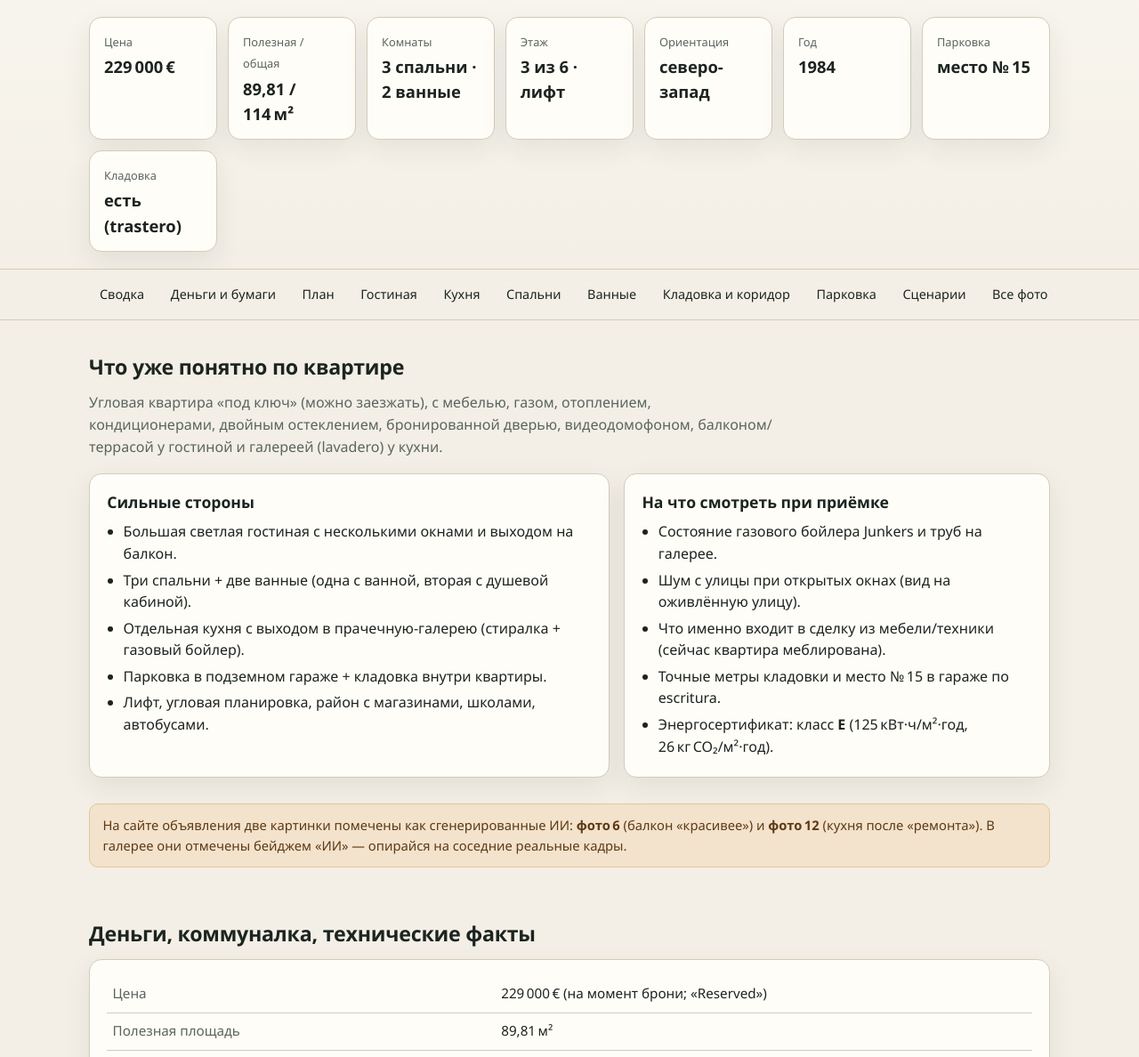
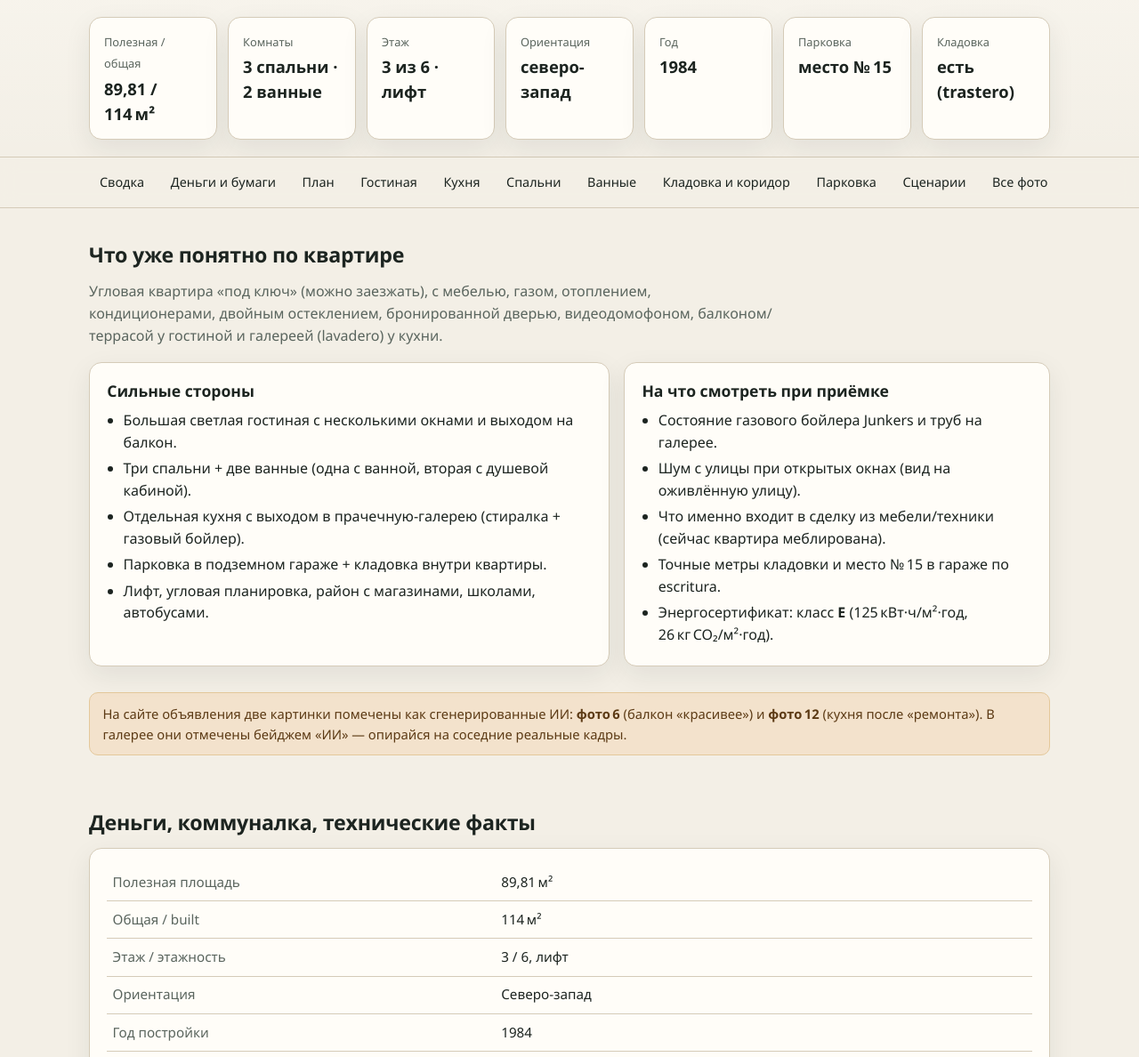
Before and after one commit to geks52/pisoencastellon, a plain HTML site: page index.html in a window 1280 px wide. Shown: the part 212-1400 px from the top of the page at 89% size. Drawn offline with Linux system fonts and the light colour scheme.

Commit message:
update info

```diff
--- a/index.html
+++ b/index.html
@@ -284,7 +284,6 @@
         Клик по фото открывает полноразмерный просмотр.
       </p>
       <div class="facts">
-        <div class="fact"><span>Цена</span><b>229 000 €</b></div>
         <div class="fact"><span>Полезная / общая</span><b>89,81 / 114 м²</b></div>
         <div class="fact"><span>Комнаты</span><b>3 спальни · 2 ванные</b></div>
         <div class="fact"><span>Этаж</span><b>3 из 6 · лифт</b></div>
@@ -353,7 +352,6 @@
       <h2>Деньги, коммуналка, технические факты</h2>
       <div class="panel">
         <table class="specs">
-          <tr><th>Цена</th><td>229 000 € (на момент брони; «Reserved»)</td></tr>
           <tr><th>Полезная площадь</th><td>89,81 м²</td></tr>
           <tr><th>Общая / built</th><td>114 м²</td></tr>
           <tr><th>Этаж / этажность</th><td>3 / 6, лифт</td></tr>
```
Also changed, not shown: 1 other file.
